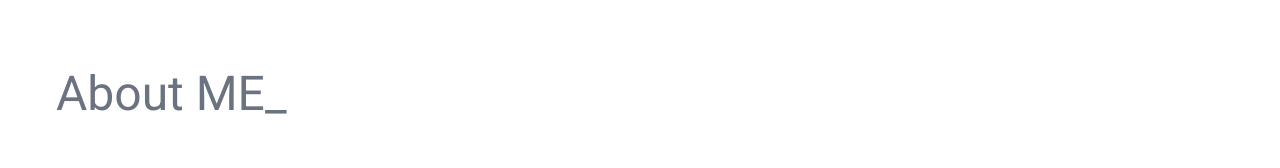
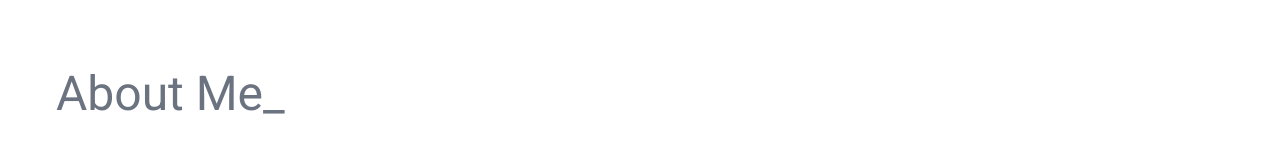
Before and after one commit to ounmarkara/portfolio, a Next.js app: page / in a window 1280 px wide. Shown: the part 538-706 px from the top of the page. Built offline with nearby package versions, Linux system fonts and the light colour scheme.

Commit message:
modify font

```diff
--- a/app/page.tsx
+++ b/app/page.tsx
@@ -178,7 +178,7 @@ export default function Portfolio() {
      <section id="about" className="container mx-auto px-6 py-20">
   <div className="max-w-4xl ml-8">
     <TypewriterHeading
-      text="About ME_"
+      text="About Me_"
       className="text-5xl font-normal text-gray-500 mb-12 hover:text-gray-700 transition-colors duration-500"
     />
     <div className="space-y-6 text-gray-600 leading-relaxed text-base">
```
